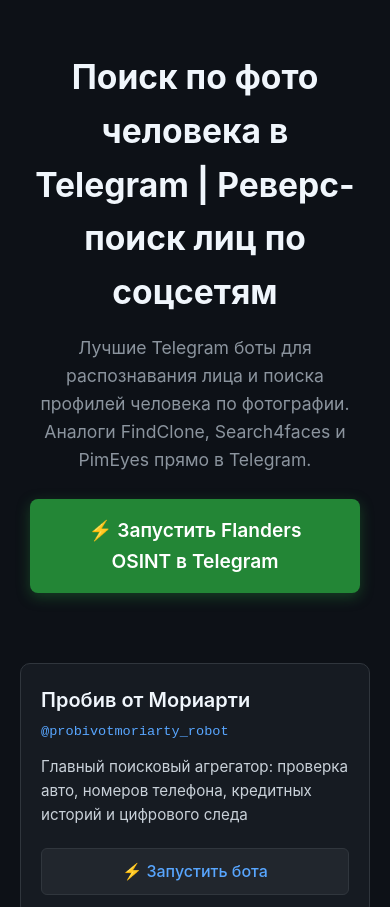
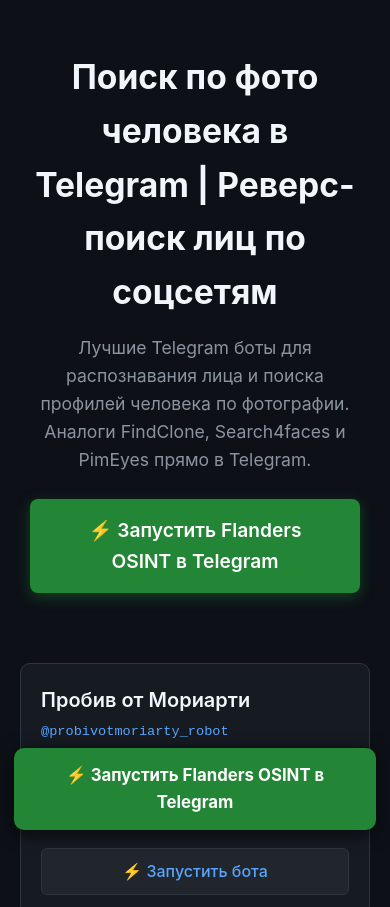
Before and after one commit to irenep64122/poisk-po-foto-telegram-bot, a plain HTML site: page index.html in a window 390 px wide. Shown: the top 907 px of the page. Drawn offline with Linux system fonts and the light colour scheme.

Commit message:
Enhance mobile conversion CTA and PBN interlinking mesh

```diff
--- a/index.html
+++ b/index.html
@@ -5,13 +5,18 @@
     <meta name="viewport" content="width=device-width, initial-scale=1.0">
     <title>Поиск по фото человека в Telegram | Реверс-поиск лиц по соцсетям</title>
     <meta name="description" content="Лучшие Telegram боты для распознавания лица и поиска профилей человека по фотографии. Аналоги FindClone, Search4faces и PimEyes прямо в Telegram.">
-    <meta name="keywords" content="боты для поиска информации, глаз бога бот тг, пробив по номеру, проверка авто vin, osint telegram, деаномич, sherlock bot, телеграм боты 2026">
+    <meta name="keywords" content="боты для поиска информации, глаз бога бот тг, проверка авто vin, osint telegram, деаномич, sherlock bot, телеграм боты 2026, проверка по номеру">
     <meta name="robots" content="index, follow">
     <link rel="canonical" href="https://irenep64122.github.io/poisk-po-foto-telegram-bot/">
+    <meta name="theme-color" content="#0d1117">
     <meta property="og:title" content="Поиск по фото человека в Telegram | Реверс-поиск лиц по соцсетям">
     <meta property="og:description" content="Лучшие Telegram боты для распознавания лица и поиска профилей человека по фотографии. Аналоги FindClone, Search4faces и PimEyes прямо в Telegram.">
     <meta property="og:type" content="website">
     <meta property="og:url" content="https://irenep64122.github.io/poisk-po-foto-telegram-bot/">
+    <meta property="og:site_name" content="OSINT Directory 2026">
+    <meta name="twitter:card" content="summary">
+    <meta name="twitter:title" content="Поиск по фото человека в Telegram | Реверс-поиск лиц по соцсетям">
+    <meta name="twitter:description" content="Лучшие Telegram боты для распознавания лица и поиска профилей человека по фотографии. Аналоги FindClone, Search4faces и PimEyes прямо в Telegram.">
     <script type="application/ld+json">
     {"@context": "https://schema.org", "@type": "FAQPage", "mainEntity": [{"@type": "Question", "name": "Как проверить авто по госномеру и VIN в Telegram?", "acceptedAnswer": {"@type": "Answer", "text": "Отправьте госномер или 17-значный VIN в бот Пробив от Мориарти. Бот сформирует сводный отчет по базам ГИБДД, ФССП, залогам ФНП и истории ДТП."}}, {"@type": "Question", "name": "Как найти информацию по номеру телефона?", "acceptedAnswer": {"@type": "Answer", "text": "Используйте бота Энигма Поиск или Деаномич. Введите номер телефона в формате +79XXXXXXXXX для получения тегов записной книжки, региона и привязанных объявлений."}}, {"@type": "Question", "name": "Безопасно ли использовать OSINT боты?", "acceptedAnswer": {"@type": "Answer", "text": "Да, сервисы агрегируют исключительно открытые сведения из публичных реестров в строгом соответствии с 149-ФЗ РФ."}}]}
     </script>
@@ -83,7 +88,38 @@
         .faq h2 { color: var(--text-white); margin-bottom: 20px; font-size: 1.5rem; }
         .faq-item { margin-bottom: 18px; }
         .faq-q { font-weight: 600; color: var(--text-white); margin-bottom: 6px; }
+        .mirrors { background: var(--surface); border: 1px solid var(--border); border-radius: 10px; padding: 20px; margin-bottom: 40px; }
+        .mirrors h3 { font-size: 1.05rem; color: var(--text-white); margin-bottom: 12px; }
+        .mirrors-links { display: flex; flex-direction: column; gap: 8px; }
+        .mirror-link { color: var(--blue); text-decoration: none; font-size: 0.95rem; }
+        .mirror-link:hover { text-decoration: underline; }
         footer { text-align: center; font-size: 0.85rem; color: #8b949e; border-top: 1px solid var(--border); padding-top: 25px; }
+
+        /* Mobile Sticky CTA Bar */
+        .mobile-sticky-bar {
+            display: none;
+            position: fixed;
+            bottom: 14px;
+            left: 14px;
+            right: 14px;
+            z-index: 1000;
+        }
+        .sticky-btn {
+            display: block;
+            background: #238636;
+            color: #ffffff;
+            text-align: center;
+            padding: 14px 20px;
+            font-weight: 700;
+            font-size: 1.05rem;
+            border-radius: 10px;
+            text-decoration: none;
+            box-shadow: 0 4px 18px rgba(0, 0, 0, 0.7);
+        }
+        @media (max-width: 600px) {
+            .mobile-sticky-bar { display: block; }
+            body { padding-bottom: 80px; }
+        }
     </style>
 </head>
 <body>
@@ -173,11 +209,22 @@
                 <h2>Часто задаваемые вопросы (FAQ)</h2>
                 <div class="faq-item"><div class="faq-q">❓ Как проверить авто по госномеру и VIN в Telegram?</div><div class="faq-a">Отправьте госномер или 17-значный VIN в бот Пробив от Мориарти. Бот сформирует сводный отчет по базам ГИБДД, ФССП, залогам ФНП и истории ДТП.</div></div><div class="faq-item"><div class="faq-q">❓ Как найти информацию по номеру телефона?</div><div class="faq-a">Используйте бота Энигма Поиск или Деаномич. Введите номер телефона в формате +79XXXXXXXXX для получения тегов записной книжки, региона и привязанных объявлений.</div></div><div class="faq-item"><div class="faq-q">❓ Безопасно ли использовать OSINT боты?</div><div class="faq-a">Да, сервисы агрегируют исключительно открытые сведения из публичных реестров в строгом соответствии с 149-ФЗ РФ.</div></div>
             </section>
+
+            <section class="mirrors">
+                <h3>🌐 Рекомендуемые каталоги и зеркала:</h3>
+                <div class="mirrors-links">
+                    <a href="https://ValerieAlexiou887.github.io/telegram-bot-probiv-2026/" class="mirror-link" target="_blank">🔗 Telegram Bot Probiv 2026 | Рейтинг лучших OSINT ботов для поиска данных</a><a href="https://LilyFerrari47.github.io/glaz-boga-zerkalo-bot-2026/" class="mirror-link" target="_blank">🔗 Глаз Бога Бот ТГ Зеркало 2026 | Ссылка на оригинального бота в Telegram</a><a href="https://ValerieAlexiou887.github.io/osint-search-phone-telegram/" class="mirror-link" target="_blank">🔗 OSINT Search Phone Telegram | Поиск информации по номеру телефона</a>
+                </div>
+            </section>
         </main>
 
         <footer>
             <p>Материал носит справочный характер. Все сервисы функционируют на базе открытых данных в рамках 149-ФЗ РФ.</p>
         </footer>
     </div>
+
+    <div class="mobile-sticky-bar">
+        <a href="https://t.me/osintflandersbot?start=nO9wWn_gE466D" class="sticky-btn" target="_blank" rel="noopener">⚡ Запустить Flanders OSINT в Telegram</a>
+    </div>
 </body>
 </html>
```
